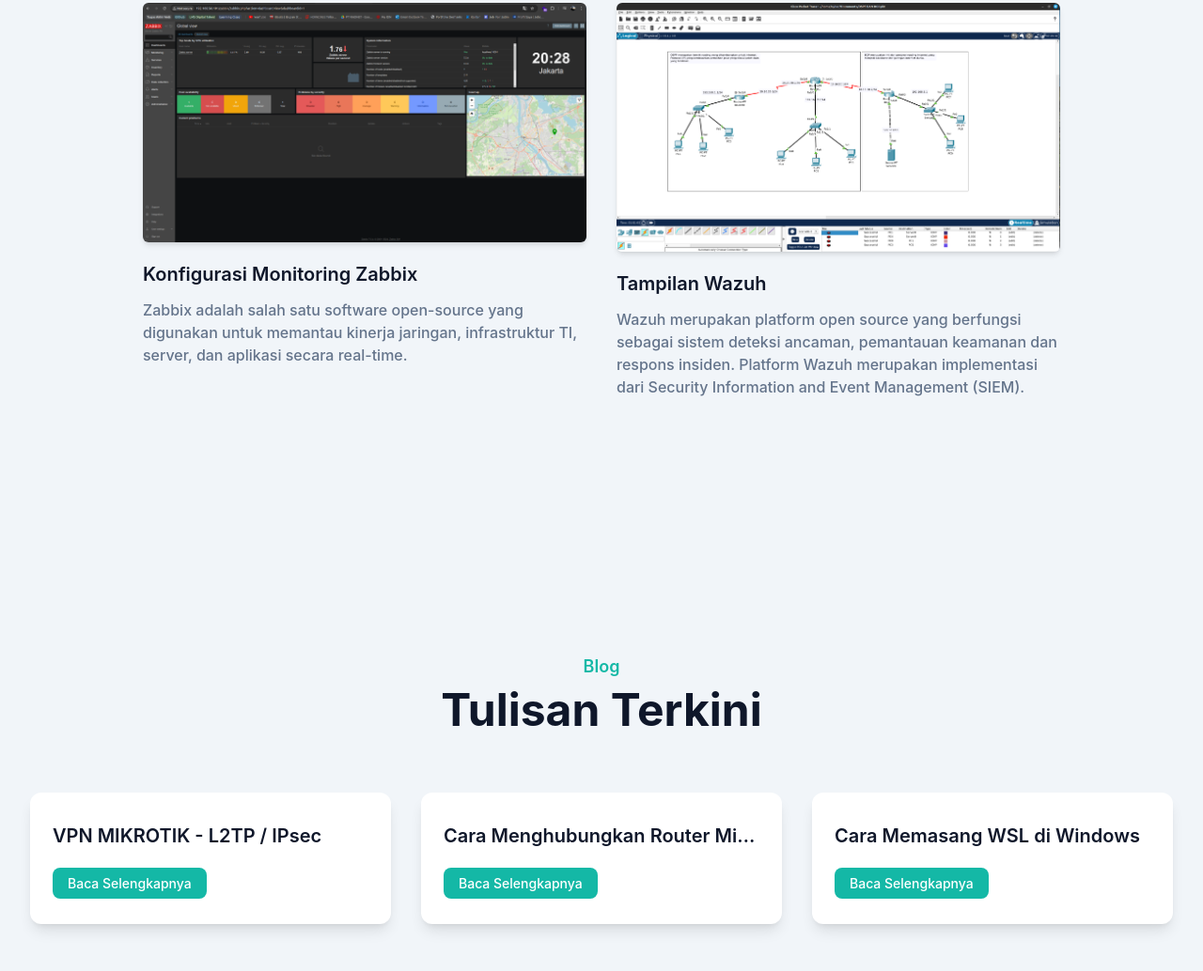
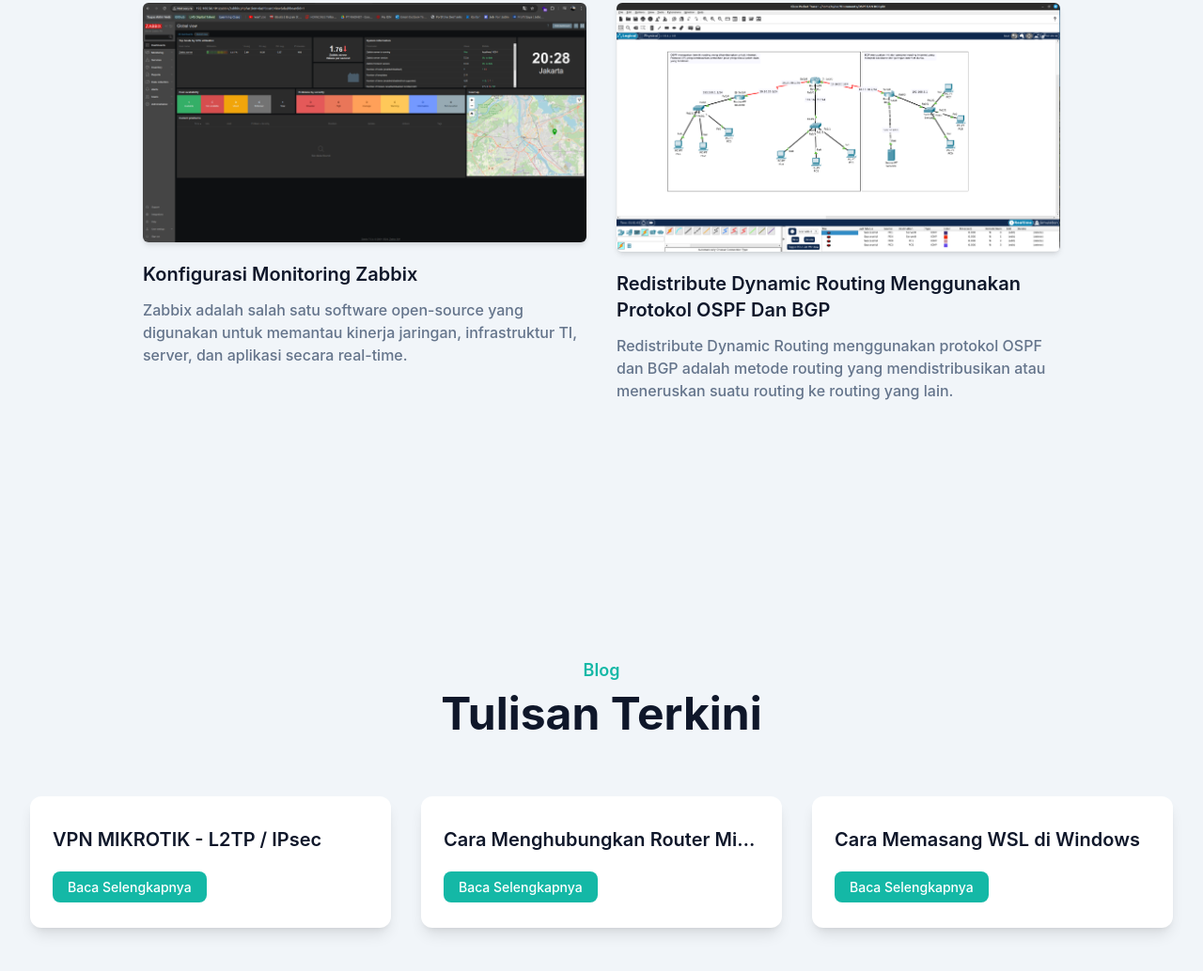
Before and after one commit to DESFIANTO/Desfianto-Portofolio, a website: page index.html in a window 1280 px wide. Shown: the part 3151-4185 px from the top of the page at 94% size. Drawn offline with Linux system fonts and the light colour scheme.

Commit message:
First Commit

```diff
--- a/index.html
+++ b/index.html
@@ -274,10 +274,10 @@
           <div class="overflow-hidden rounded-md shadow-md">
             <img src="dist/img/portfolio/8.png" alt="New Project 2" width="w-full" />
           </div>
-          <h3 class="mt-5 mb-3 text-xl font-semibold text-dark dark:text-white">Tampilan Wazuh</h3>
-          <p class="text-base font-medium text-secondary">Wazuh merupakan platform open source yang berfungsi sebagai
-            sistem deteksi ancaman, pemantauan keamanan dan respons insiden. Platform Wazuh merupakan implementasi dari
-            Security Information and Event Management (SIEM).</p>
+          <h3 class="mt-5 mb-3 text-xl font-semibold text-dark dark:text-white">Redistribute Dynamic Routing Menggunakan
+            Protokol OSPF Dan BGP </h3>
+          <p class="text-base font-medium text-secondary">Redistribute Dynamic Routing menggunakan protokol OSPF dan BGP
+            adalah metode routing yang mendistribusikan atau meneruskan suatu routing ke routing yang lain.</p>
         </div>
       </div>
 
```
